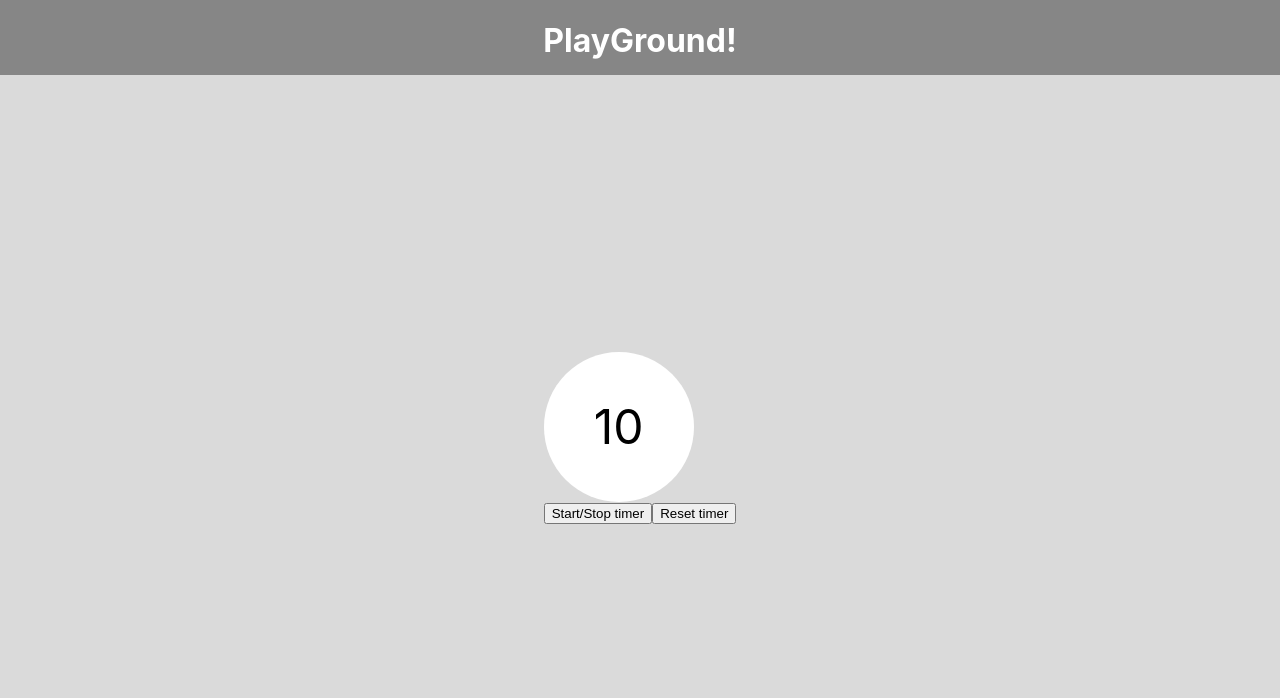
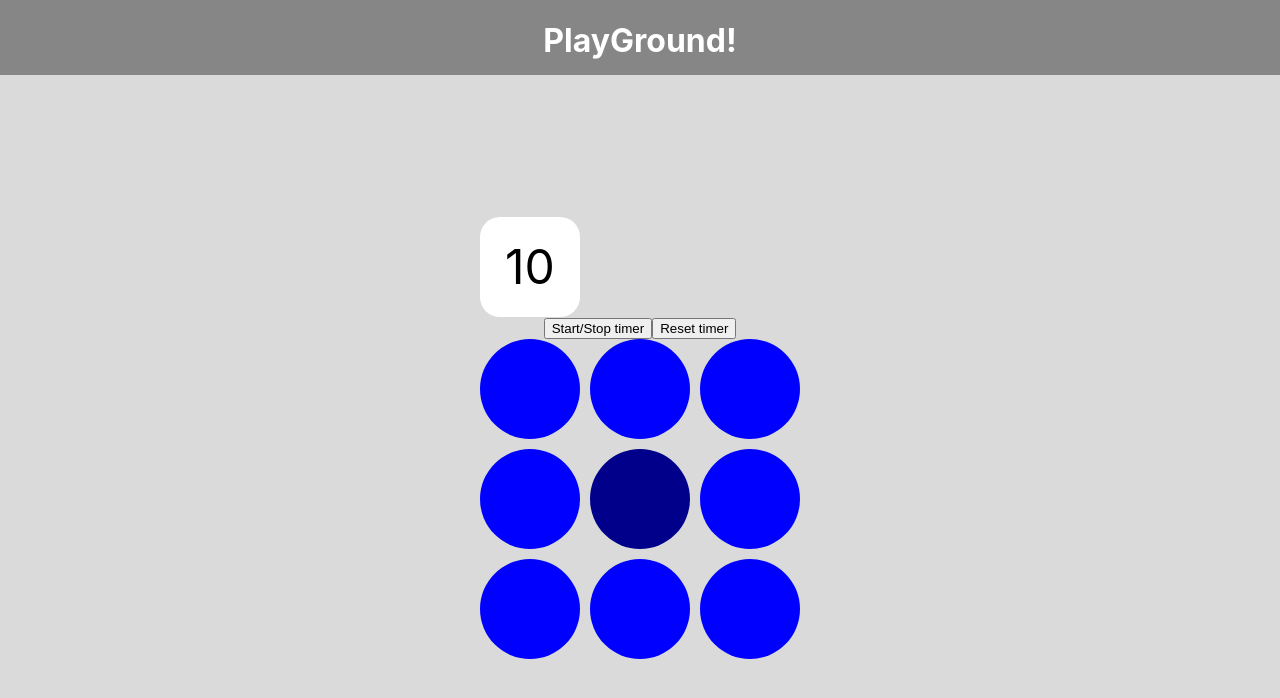
Before and after one commit to federico-palma/playground, a React (Create React App) app: page /Odd-Color in a window 1280 px wide. Shown: the top 698 px of the page. Built offline with nearby package versions, Linux system fonts and the light colour scheme; the HTML template or start-up script is replaced by a standard one.

Commit message:
Add color balls

```diff
--- /dev/null
+++ b/src/Pages/Odd-Color/Components/Color-Ball.js
@@ -0,0 +1,12 @@
+import classes from "../Odd-Color.module.css";
+
+const ColorBall = (props) => {
+  return (
+    <div
+      className={classes["color-ball"]}
+      style={{ backgroundColor: props.correctBall ? "darkBlue" : "blue" }}
+    ></div>
+  );
+};
+
+export default ColorBall;
--- a/src/Pages/Odd-Color/Odd-Color.module.css
+++ b/src/Pages/Odd-Color/Odd-Color.module.css
@@ -12,11 +12,31 @@
 
 .clock {
   background-color: #ffffff;
-  width: 150px;
-  height: 150px;
-  border-radius: 50%;
+  width: 100px;
+  height: 100px;
+  border-radius: 20%;
   display: flex;
   justify-content: center;
   align-items: center;
   font-size: 3rem;
 }
+
+.color-balls-container {
+  width: fit-content;
+  height: auto;
+  display: grid;
+  grid-template-columns: 1fr 1fr 1fr;
+  grid-template-rows: 1fr 1fr 1fr;
+  gap: 10px;
+}
+
+.color-ball {
+  width: 100px;
+  height: 100px;
+  background-color: blue;
+  border-radius: 50%;
+}
+
+.color-ball:hover {
+  cursor: pointer;
+}
--- a/src/Pages/Odd-Color/Odd-ColorPage.js
+++ b/src/Pages/Odd-Color/Odd-ColorPage.js
@@ -1,5 +1,6 @@
 import { useEffect, useState } from "react";
 import Clock from "./Components/Clock";
+import ColorBall from "./Components/Color-Ball";
 import classes from "./Odd-Color.module.css";
 
 const OddColorPage = () => {
@@ -31,10 +32,17 @@ const OddColorPage = () => {
             isPlaying={isPlaying}
             handleTimer={handleTimer}
           ></Clock>
-        </div>
-        <div className={classes["color-balls"]}>
           <button onClick={handleStartGame}>Start/Stop timer</button>
           <button onClick={handleResetTimer}>Reset timer</button>
+        </div>
+        <div className={classes["color-balls-container"]}>
+          {[...Array(9)].map((elem, index) => {
+            if (index === 4) {
+              return <ColorBall key={index} correctBall={true}></ColorBall>
+            } else {
+              return <ColorBall key={index} correctBall={false}></ColorBall>
+            }
+          })}
         </div>
       </main>
     </div>
```
